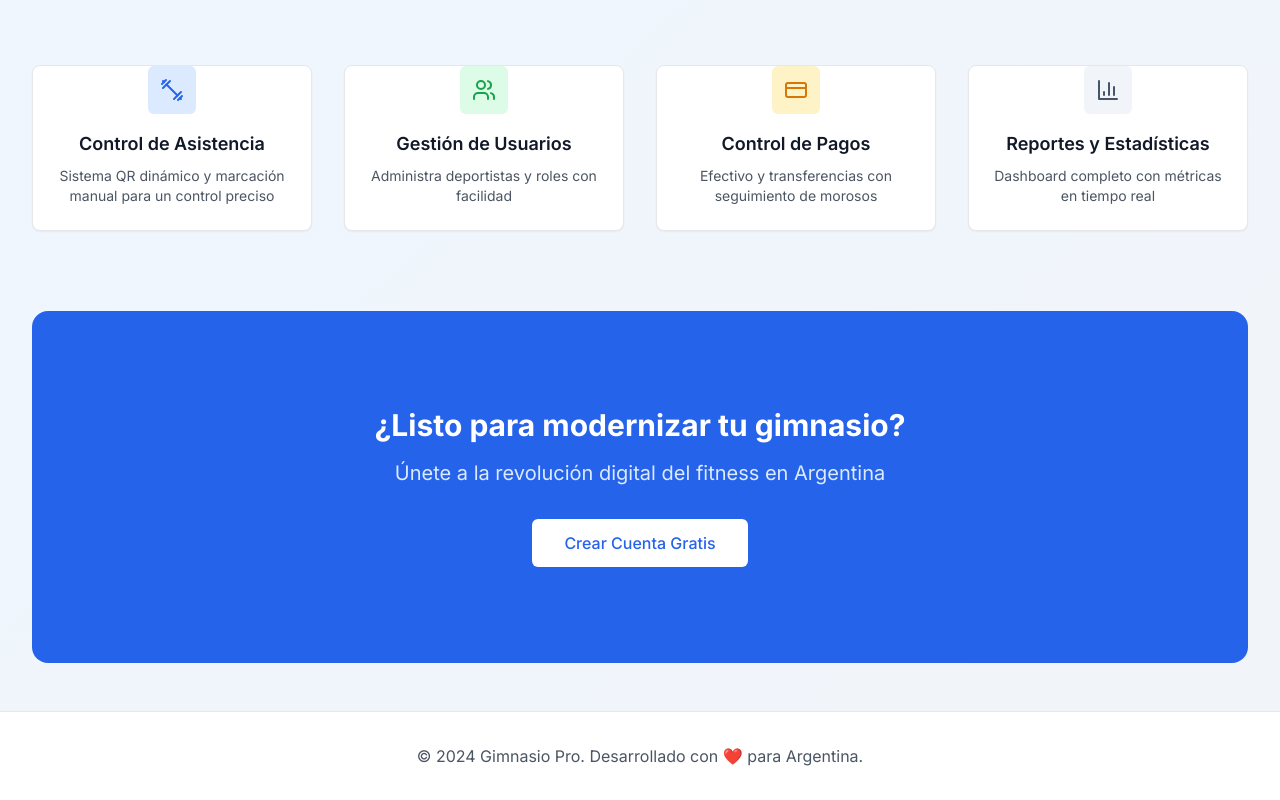
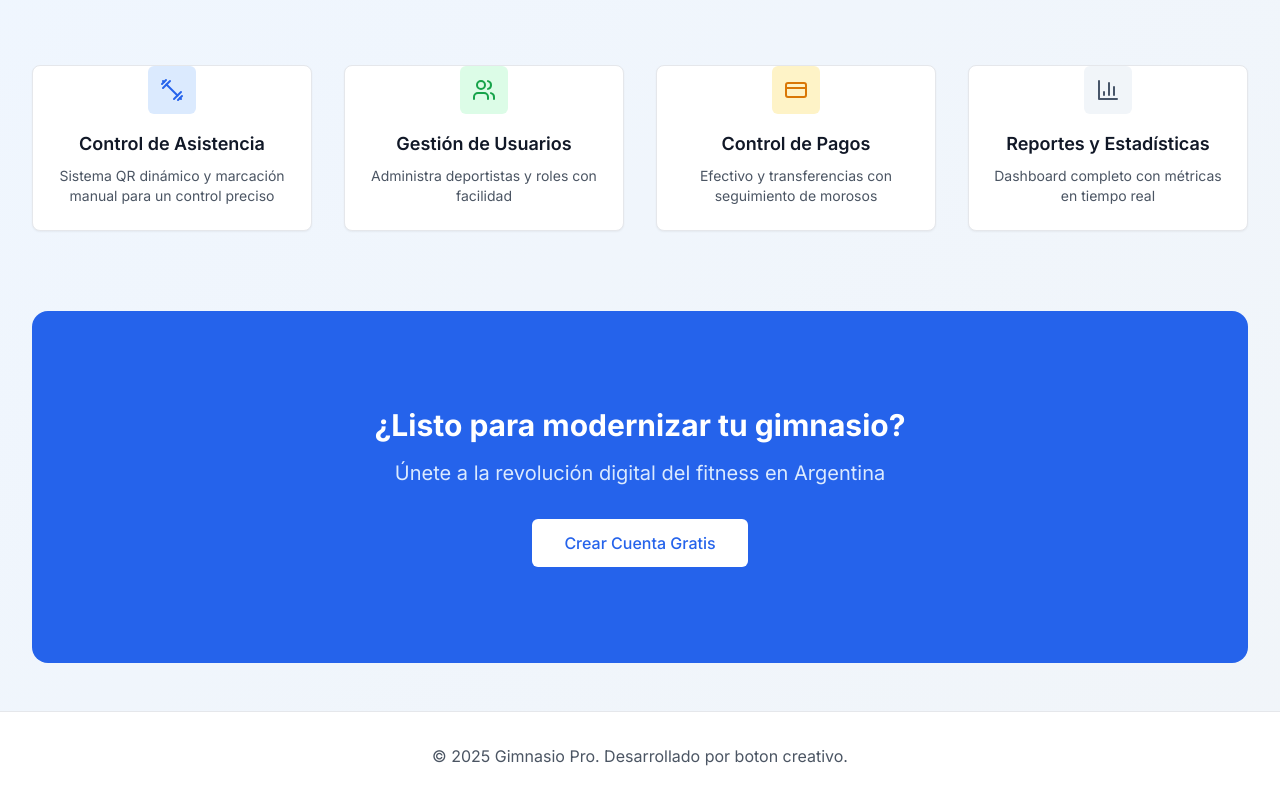
Before and after one commit to cocomeza/plataformagym, a Next.js app in the folder frontend/: page / in a window 1280 px wide. Shown: the part 379-1179 px from the top of the page. Built offline with nearby package versions, Linux system fonts and the light colour scheme.

Commit message:
Update page.tsx

```diff
--- a/frontend/app/page.tsx
+++ b/frontend/app/page.tsx
@@ -170,7 +170,7 @@ export default function HomePage() {
       <footer className="bg-white border-t">
         <div className="max-w-7xl mx-auto px-4 sm:px-6 lg:px-8 py-8">
           <div className="text-center text-gray-600">
-            <p>&copy; 2024 Gimnasio Pro. Desarrollado con ❤️ para Argentina.</p>
+            <p>&copy; 2025 Gimnasio Pro. Desarrollado por boton creativo.</p>
           </div>
         </div>
       </footer>
```
